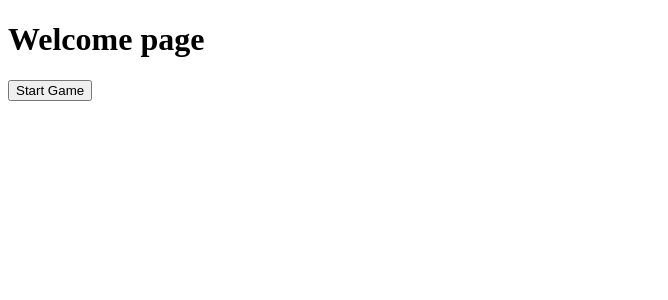
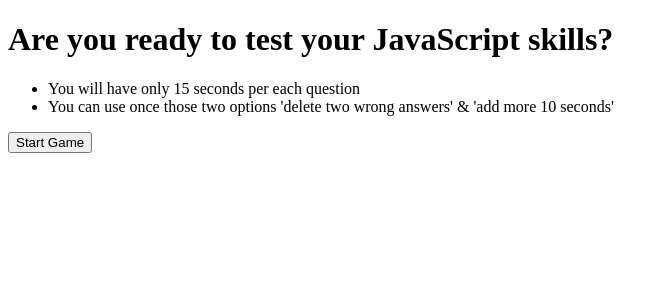
Before and after one commit to HassanObeid89/quiz-game, a React (Create React App) app: page / in a window 1280 px wide. Shown: the top 300 px of the page, without its empty margins (0-668 px from the left). Built offline with nearby package versions, Linux system fonts and the light colour scheme.

Commit message:
Added instructions to the welcome page

```diff
--- a/src/pages/WelcomeScreen.jsx
+++ b/src/pages/WelcomeScreen.jsx
@@ -7,7 +7,11 @@ export default function WelcomeScreen() {
 
   return (
     <div>
-      <h1>Welcome page</h1>
+      <h1>Are you ready to test your JavaScript skills?</h1>
+      <ul>
+        <li>You will have only 15 seconds per each question</li>
+        <li>You can use once those two options 'delete two wrong answers' & 'add more 10 seconds'</li>
+      </ul>
       <button onClick={() => setGameState("playing")}>Start Game</button>
     </div>
   );
```
